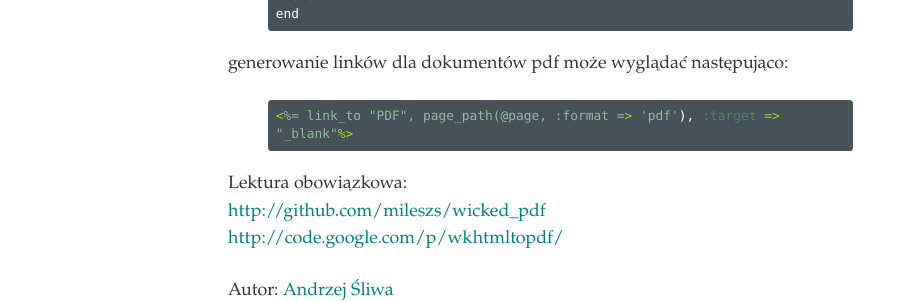
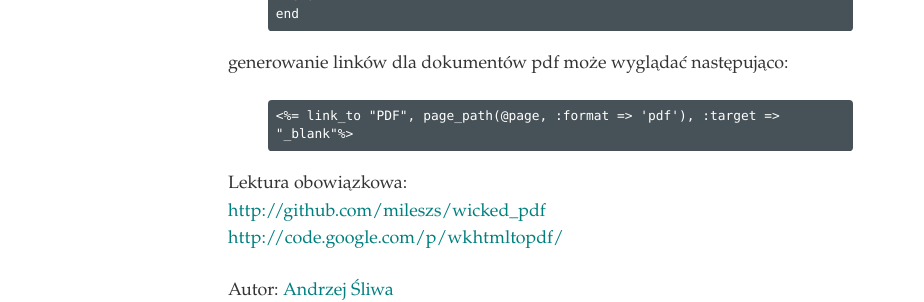
Before and after one commit to consileonpl/consileonpl.github.com, a Jekyll site: the page built from _posts/2010-02-03-drukowanie-pdf.markdown, in a window 1280 px wide. Shown: the part 1557-1859 px from the top of the page, without its empty margins (192-1116 px from the left). Built offline with Jekyll 4.4.1, drawn with Linux system fonts in a browser that asks for light colours; Markdown is read by kramdown in place of the engine named in the settings.

Commit message:
fix syntax in post.

```diff
--- a/_posts/2010-02-03-drukowanie-pdf.markdown
+++ b/_posts/2010-02-03-drukowanie-pdf.markdown
@@ -50,7 +50,7 @@
 
 tak zainstalowany plugin można bez problemu wykorzystać w następujący sposób:
 
-{% highlight rhtml %}
+{% highlight html %}
 # GET /pages/1
 # GET /pages/1.xml
 def show
@@ -70,7 +70,7 @@
 
 generowanie linków dla dokumentów pdf może wyglądać następująco:
 
-{% highlight ruby %}
+{% highlight html %}
 <%= link_to "PDF", page_path(@page, :format => 'pdf'), :target => "_blank"%>
 {% endhighlight %}
 
```
